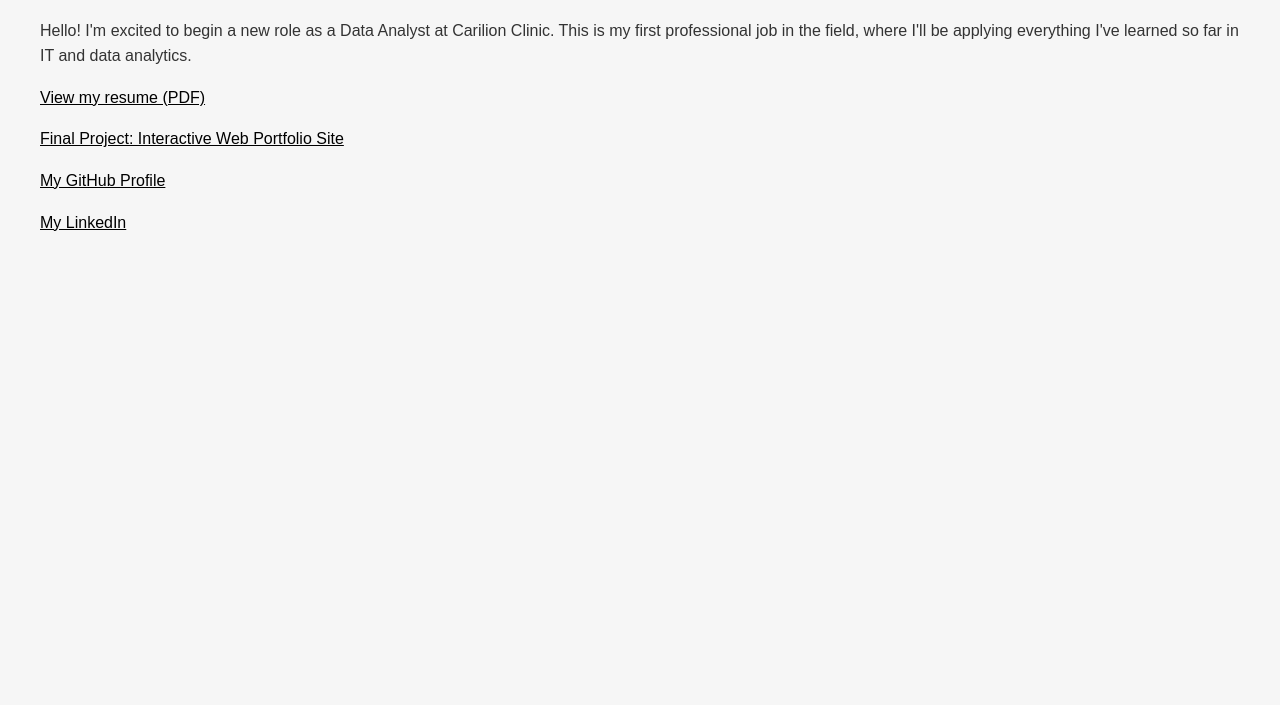
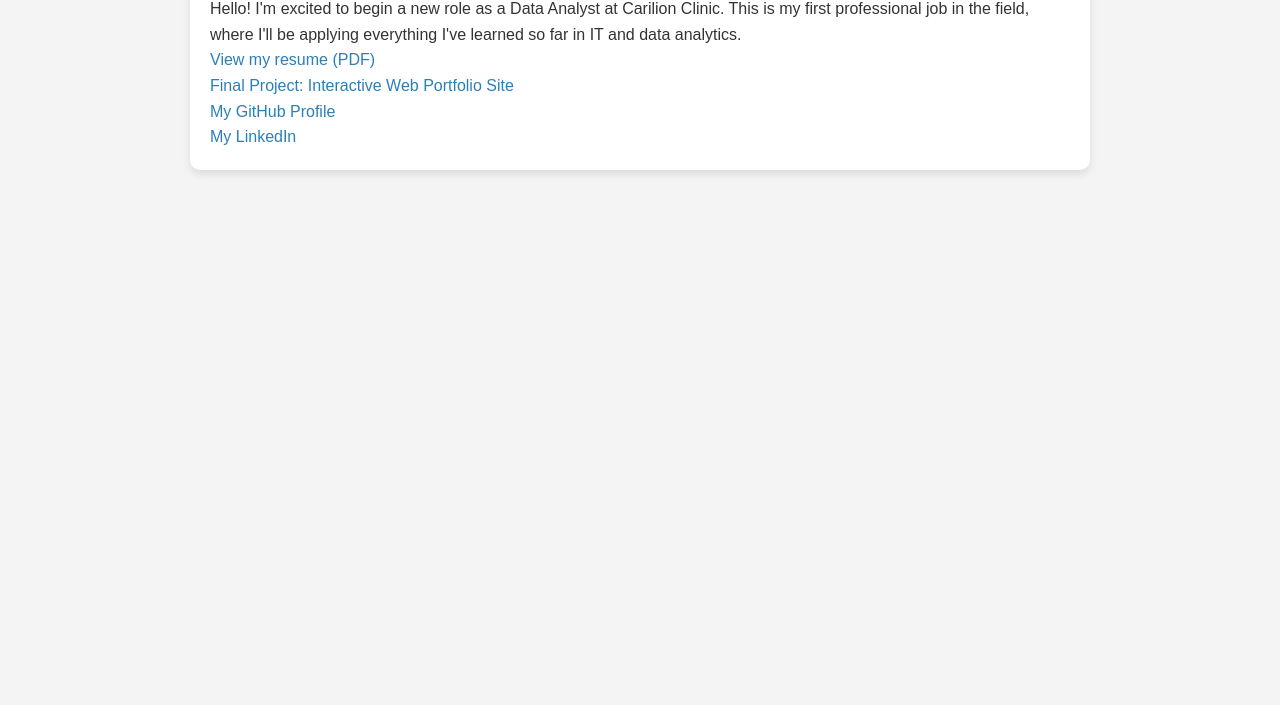
Before and after one commit to yagna0/Resume, a plain HTML site: page index.html in a window 1280 px wide. Shown: the part 95-800 px from the top of the page. Drawn offline with Linux system fonts and the light colour scheme.

Commit message:
adding pdf resume

```diff
--- a/index.html
+++ b/index.html
@@ -11,7 +11,7 @@
     <h1>Yagna Tanawala</h1>
     <p>Hello! I'm excited to begin a new role as a Data Analyst at Carilion Clinic. This is my first professional job in the field, where I'll be applying everything I've learned so far in IT and data analytics.</p>
 
-    <p><a href="/Tanawala-Y-Resume-April-2025.pdf" target="_blank">View my resume (PDF)</a></p>
+    <p><a href="/Yagna Tanawala's IT Resume 2.pdf" target="_blank">View my resume (PDF)</a></p>
 
     <p><a href="https://yagna0.github.io/mypages/" target="_blank">Final Project: Interactive Web Portfolio Site</a></p>
 
--- a/style.css
+++ b/style.css
@@ -1,12 +1,58 @@
+/* Reset default styling */
+* {
+    margin: 0;
+    padding: 0;
+    box-sizing: border-box;
+}
+
+/* Basic styling for body */
 body {
     font-family: Arial, sans-serif;
-    background-color: #f6f6f6;
+    background-color: #f4f4f4;
     color: #333;
-    margin: 40px;
     line-height: 1.6;
-  }
+    padding: 20px;
+}
 
-  a {
-    color: #000;
+/* Main container */
+main {
+    max-width: 900px;
+    margin: 0 auto;
+    background-color: #fff;
+    padding: 20px;
+    border-radius: 10px;
+    box-shadow: 0 4px 8px rgba(0, 0, 0, 0.1);
+}
+
+/* Header styling */
+header h1 {
+    color: #2c3e50;
+    font-size: 2.5em;
+}
+
+header p {
+    font-size: 1.2em;
+    color: #7f8c8d;
+}
+
+/* Section titles */
+h2 {
+    font-size: 1.8em;
+    margin-top: 20px;
+    color: #34495e;
+}
+
+/* Links */
+a {
+    color: #2980b9;
+    text-decoration: none;
+}
+
+a:hover {
     text-decoration: underline;
-  }
+}
+
+/* Section styling */
+section {
+    margin-top: 30px;
+}
```
